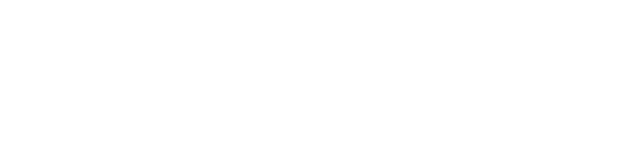
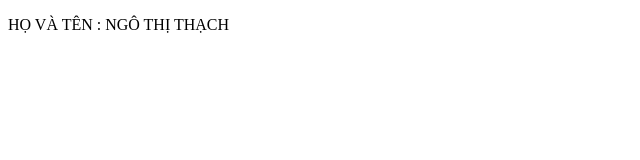
Before and after one commit to ngothithach/ct300-baitap1, a plain HTML site: page index.html in a window 1280 px wide. Shown: the whole page, without its empty margins (0-640 px from the left). Drawn offline with Linux system fonts and the light colour scheme.

Commit message:
Add 3 index.html

```diff
--- a/index.html
+++ b/index.html
@@ -3,9 +3,9 @@
 <head>
     <meta charset="UTF-8">
     <meta name="viewport" content="width=device-width, initial-scale=1.0">
-    <title>Document</title>
+    <title>CT300 BÀI TẬP 1</title>
 </head>
 <body>
-
+    <P>HỌ VÀ TÊN : NGÔ THỊ THẠCH</P>
 </body>
 </html>
```
